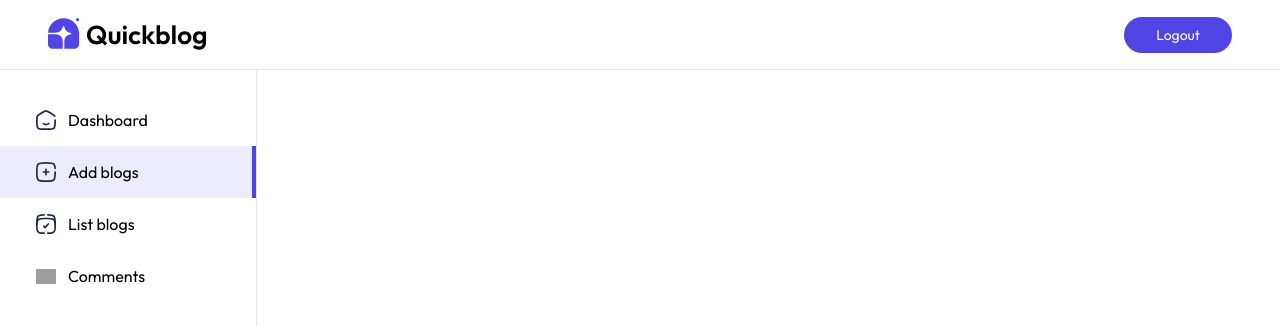
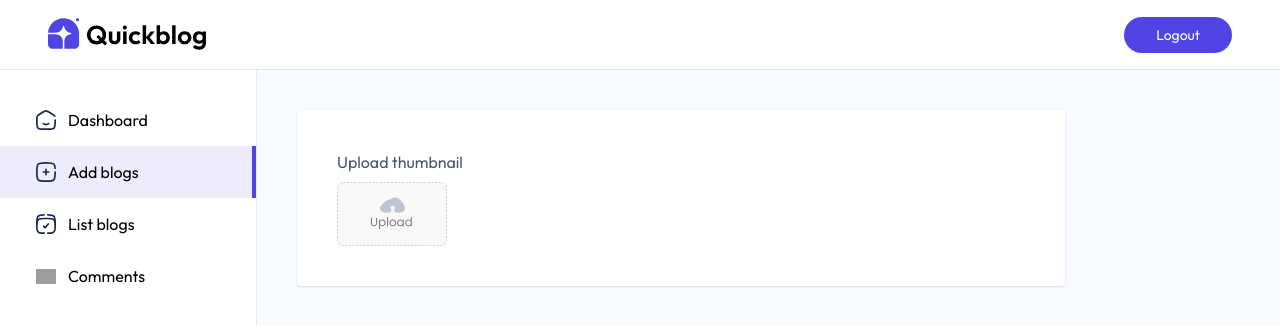
Before and after one commit to BiyangaKalupahana/QuickBlog, a React (Vite) app in the folder client/: page /admin/addBlog in a window 1280 px wide. Shown: the top 326 px of the page. Built offline with nearby package versions, Linux system fonts and the light colour scheme; grey boxes are pictures that could not be loaded.

Commit message:
add blog

```diff
--- a/client/src/pages/admin/AddBlog.jsx
+++ b/client/src/pages/admin/AddBlog.jsx
@@ -1,10 +1,32 @@
-import React from 'react'
+import React, { useState } from 'react'
+import {assets} from '../../assets/assets'
 
 const AddBlog = () => {
+
+
+  const [image, setImage] = useState(false);
+  const [title, setTitle] = useState('');
+  const [subTitle, setSubTitle] = useState('');
+  const [category, setCategory] = useState('Startup');
+  const [isPublished, setIsPublished] = useState(false);
+
+  const onSubmitHandler = async (e)=>{
+    e.preventDefault();
+  }
+
   return (
-    <div>
+    <form onSubmit={onSubmitHandler} className='flex-1 bg-blue-50/50 text-gray-600 h-full overflow-scroll'>
+      <div className='bg-white w-full max-w-3xl p-4 md:p-10 sm:m-10 shadow rounded'>
+        <p>Upload thumbnail</p>
+        <label htmlFor="image">
+          <img src={ !image ? assets.upload_area : URL.createObjectURL(image)} alt="" className='mt-2 h-16 rounded cursor-pointer' />
+          <input onChange={(e)=> setImage(e.target.files[0])} type="file" id='image' hidden required />
 
-    </div>
+        </label>
+      </div>
+
+
+    </form>
   )
 }
 
```
